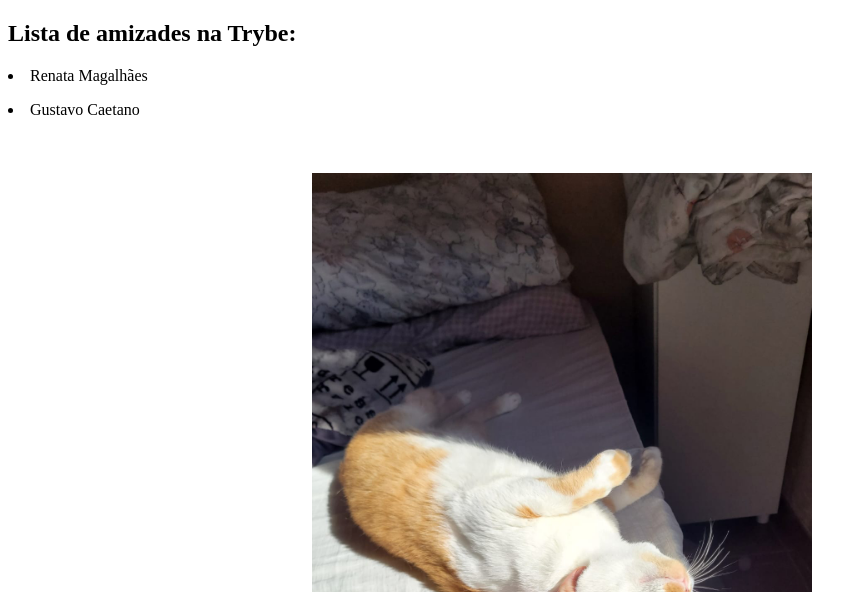
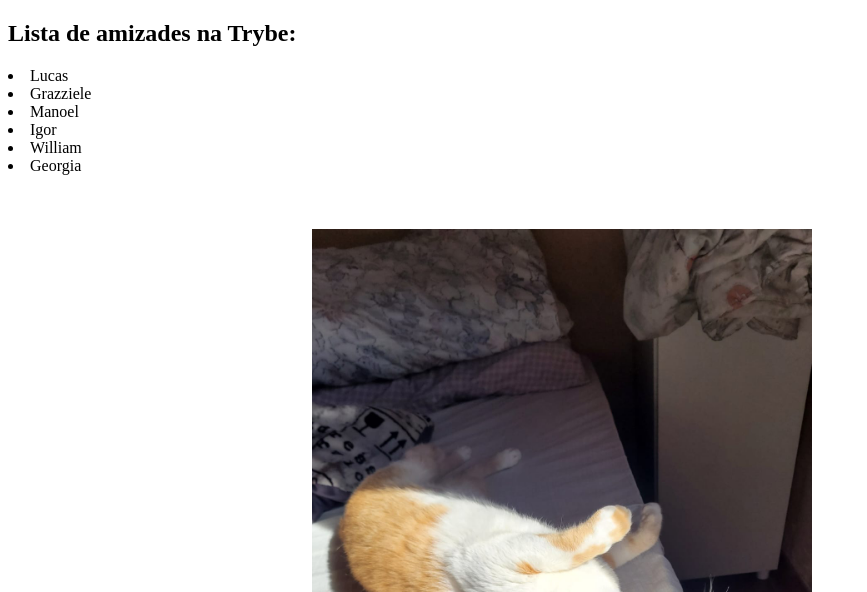
Before and after one commit to Minatto95/trybe-exercicios, a plain HTML site: page fundamentos/bloco-3-introducao-a-html-e-css/dia-1-html-css-estruturas-de-pagina/index.html in a window 1280 px wide. Shown: the top 592 px of the page, without its empty margins (0-867 px from the left). Drawn offline with Linux system fonts and the light colour scheme.

Commit message:
Adicionado amigos

```diff
--- a/fundamentos/bloco-3-introducao-a-html-e-css/dia-1-html-css-estruturas-de-pagina/index.html
+++ b/fundamentos/bloco-3-introducao-a-html-e-css/dia-1-html-css-estruturas-de-pagina/index.html
@@ -6,10 +6,14 @@
   </head>
   <body>
     <h2>Lista de amizades na Trybe:</h2>
-    <li>Renata Magalhães
-    <p></p>
-    </li>
-    <li>Gustavo Caetano</li>
+
+    <li>Lucas </li>
+    <li>Grazziele </li>
+    <li>Manoel </li>
+    <li>Igor </li>
+    <li>William </li>
+    <li>Georgia </li>
+
     <br><br><br>
 
     <img src="https://www.betrybe.com/images/logo-negative-green.svg"width="300px">
```
